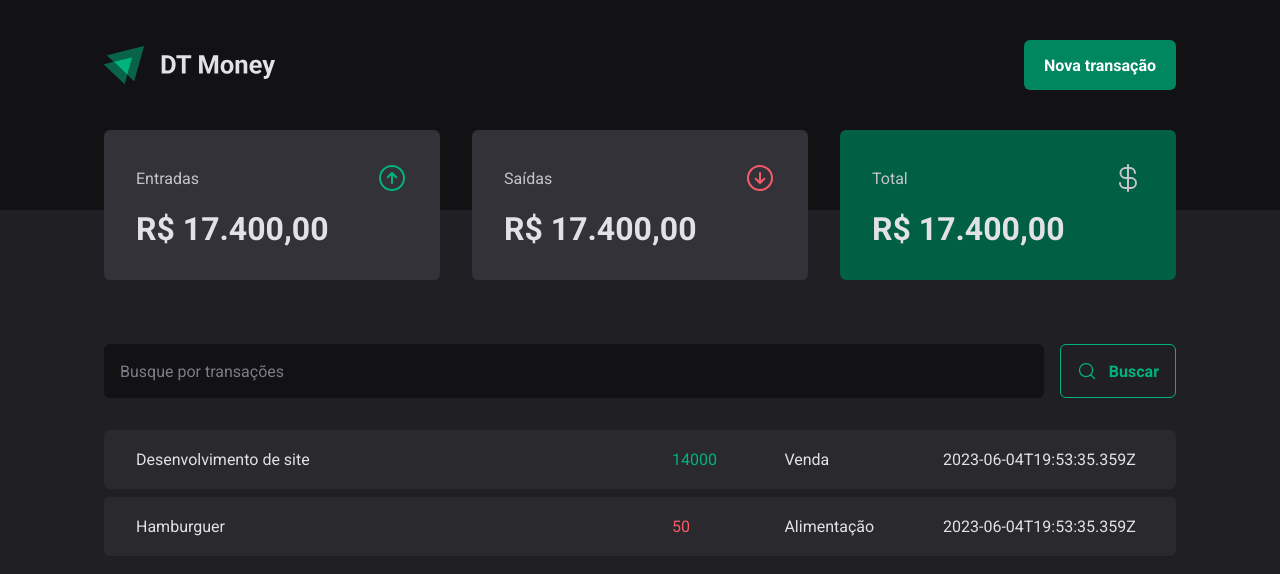
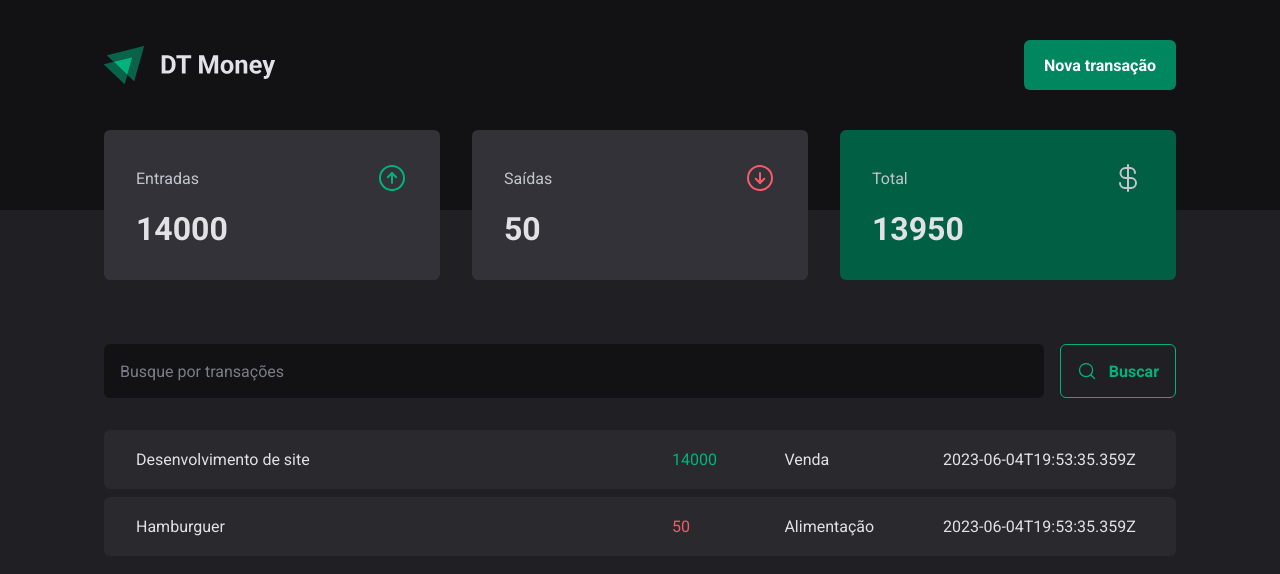
Before and after one commit to tuorjp/dt-money-ignite, a React (Vite) app: page / in a window 1280 px wide. Shown: the top 574 px of the page. Built offline with nearby package versions, Linux system fonts and the light colour scheme; data requests are answered from the project's data file.

Commit message:
summary implemented

```diff
--- a/src/components/Summary/index.tsx
+++ b/src/components/Summary/index.tsx
@@ -7,7 +7,18 @@
 export function Summary() {
   const { transactions } = useContext(TransactionsContext)
 
-  console.log(transactions)
+  // reduzindo o array para o objeto que queremos, acc é o objeto que definimos no segundo argumento
+  const summary = transactions.reduce((acc, transaction) => {
+    if(transaction.type === 'income'){
+      acc.income += transaction.price
+      acc.total += transaction.price
+    }
+    else {
+      acc.outcome += transaction.price
+      acc.total -= transaction.price
+    }
+    return acc
+  }, {income: 0, outcome: 0, total: 0})
 
   return (
     <SummaryContainer>
@@ -16,21 +27,21 @@
           <span>Entradas</span>
           <ArrowCircleUp size={32} color='#00b37e'/>
         </header>
-        <strong>R$ 17.400,00</strong>
+        <strong>{summary.income}</strong>
       </SummaryCard>
       <SummaryCard>
         <header>
           <span>Saídas</span>
           <ArrowCircleDown size={32} color='#f75a68'/>
         </header>
-        <strong>R$ 17.400,00</strong>
+        <strong>{summary.outcome}</strong>
       </SummaryCard>
       <SummaryCard variant='green'>
         <header>
           <span>Total</span>
           <CurrencyDollar size={32} />
         </header>
-        <strong>R$ 17.400,00</strong>
+        <strong>{summary.total}</strong>
       </SummaryCard>
     </SummaryContainer>
   )
```
